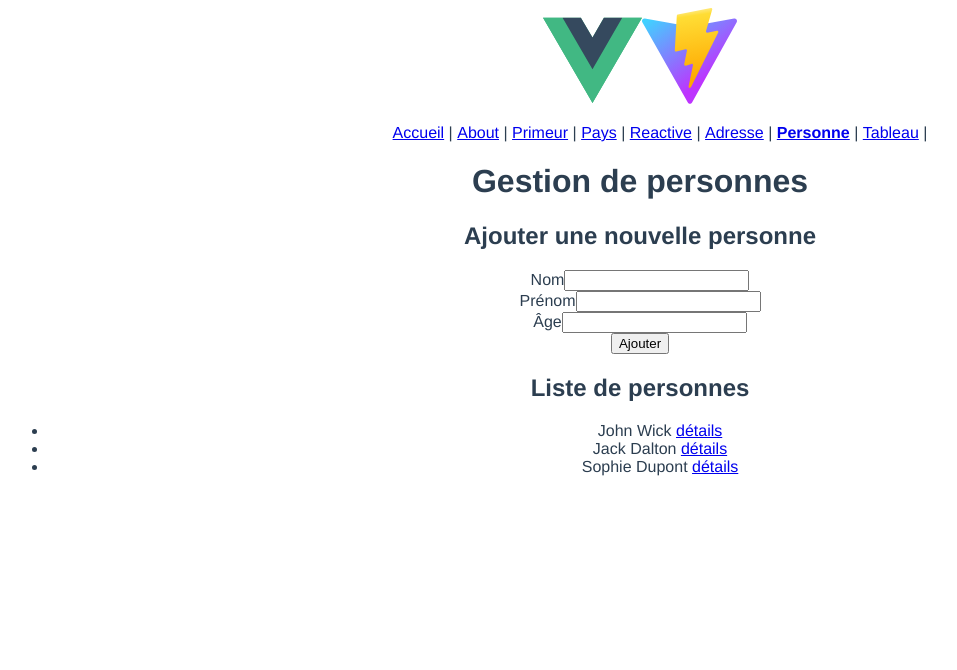
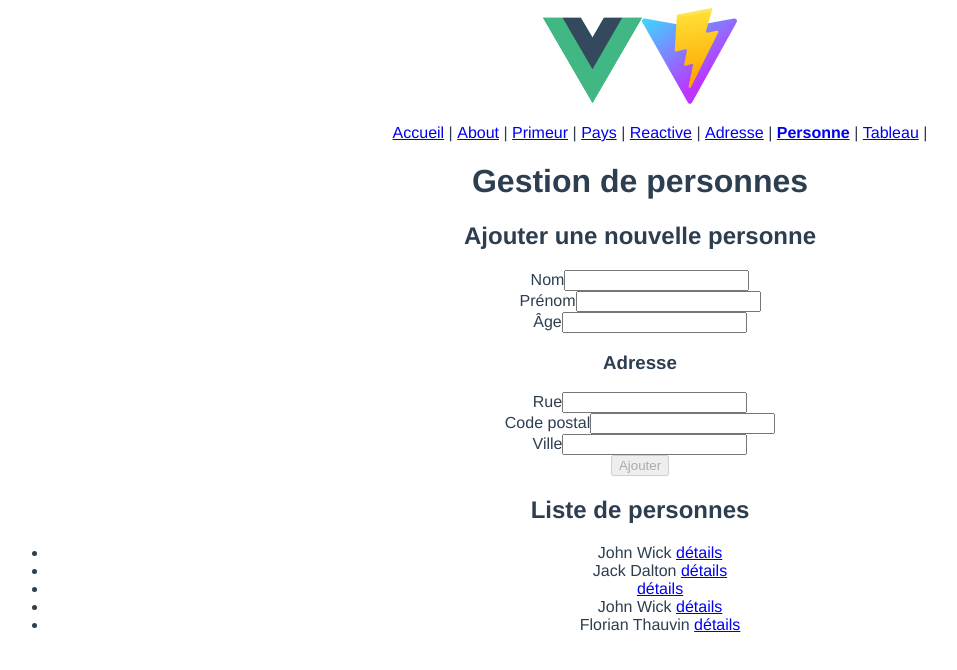
Before and after one commit to Achreftun/vue-js-cda-a3, a Vue app: page /personne in a window 1280 px wide. Shown: the top 670 px of the page, without its empty margins (0-957 px from the left). Built offline with nearby package versions, Linux system fonts and the light colour scheme; data requests are answered from the project's data file.

Commit message:
adding axios and json-server

```diff
--- /dev/null
+++ b/db.json
@@ -0,0 +1,33 @@
+{
+  "personnes": [
+    {
+      "age": 45,
+      "nom": "Wick",
+      "prenom": "John",
+      "id": "1"
+    },
+    {
+      "age": 40,
+      "nom": "Dalton",
+      "prenom": "Jack",
+      "id": "2"
+    },
+    {
+      "id": "6806"
+    },
+    {
+      "id": "5180",
+      "nom": "Wick",
+      "prenom": "John",
+      "age": "45",
+      "adresse": {}
+    },
+    {
+      "id": "751d",
+      "nom": "Thauvin",
+      "prenom": "Florian",
+      "age": "33",
+      "adresse": {}
+    }
+  ]
+}
--- a/package.json
+++ b/package.json
@@ -9,6 +9,7 @@
     "preview": "vite preview"
   },
   "dependencies": {
+    "axios": "^1.6.8",
     "vee-validate": "^4.12.6",
     "vue": "^3.4.21",
     "vue-router": "^4.3.0",
--- a/src/components/PersonneAdd.vue
+++ b/src/components/PersonneAdd.vue
@@ -1,49 +1,80 @@
 <template>
   <h2>Ajouter une nouvelle personne</h2>
-  <Form @submit="ajouterPersonne">
+  <Form @submit="ajouterPersonne" :validation-schema="schema" v-slot="{meta, errors}" @invalid-submit="afficherErreur">
+    <ul>
+      <li v-for="(v, k) in errors">
+        {{ k }}: {{ v }}
+      </li>
+    </ul>
     <div>
       <label for="nom">Nom</label>
-      <Field id="nom" name="nom" :rules="validateNom" />
-      <ErrorMessage  name="nom" />
+      <Field id="nom" name="nom"/>
+      <ErrorMessage name="nom"/>
     </div>
     <div>
       <label for="prenom">Prénom</label>
-      <Field id="prenom" name="prenom"  :rules="validatePrenom" />
-      <ErrorMessage  name="prenom" />
+      <Field id="prenom" name="prenom"/>
+      <ErrorMessage name="prenom"/>
     </div>
     <div>
       <label for="age">Âge</label>
-      <Field id="age" name="age"  :rules="'minMax:18,120'" />
-      <ErrorMessage  name="age" />
+      <Field id="age" name="age"/>
+      <ErrorMessage name="age"/>
+    </div>
+    <h3>Adresse</h3>
+    <div>
+      <label for="rue">Rue</label>
+      <Field id="rue" name="adresse.rue"/>
     </div>
     <div>
-      <button>Ajouter</button>
+      <label for="cp">Code postal</label>
+      <Field id="cp" name="adresse.cp"/>
+    </div>
+    <div>
+      <label for="ville">Ville</label>
+      <Field id="ville" name="adresse.ville"/>
+    </div>
+    <div>
+      <button :disabled="!meta.valid">Ajouter</button>
     </div>
   </Form>
 </template>
 <script>
 import {Field, Form, ErrorMessage} from "vee-validate";
-import * as yup from  'yup'
+import * as yup from 'yup'
+import axios from "axios";
+
 export default {
   components: {
     Field, Form, ErrorMessage
   },
   data() {
+    const validateString = () => yup
+        .string()
+        .required()
+        .matches(/^[A-Z]{1}.*/, (params) => `'${params.value}' ne commence pas par une majuscule`)
     return {
-      validateNom: yup
-          .string()
-          .required()
-          .matches(/^[A-Z]{1}.*/, 'Ce champ doit commencer par une majuscule'),
-      validateAge: yup.number().required().min(1).max(150),
-      validatePrenom: yup.string().required().matches(/^[A-Z]{1}.*/)
+      schema: yup.object({
+        nom: validateString(),
+        age: yup
+            .number().required().min(1).max(150),
+        prenom: validateString()
+      })
+
     }
   },
   methods: {
     ajouterPersonne(values, actions) {
-      console.log(values);
+      axios
+          .post(`http://localhost:5555/personnes`, values)
+          .then(res => this.$emit('sendData', res.data))
       actions.resetForm()
+    },
+    afficherErreur({errors}) {
+      console.log(errors)
     }
-  }
+  },
+  emits: ['sendData']
 }
 </script>
 <style scoped></style>
--- a/src/views/PersonneDetails.vue
+++ b/src/views/PersonneDetails.vue
@@ -5,24 +5,24 @@
         <li>Prénom : {{ personne.prenom }}</li>
         <li>Âge : {{ personne.age }}</li>
     </ul>
+  <button @click="$router.push('/personne')">
+    Retour
+  </button>
+
 </template>
 <script>
+import axios from "axios";
 export default {
-
     data() {
         return {
-            personnes: [
-                { id: 1, nom: 'Wick', prenom: 'John', age: 45 },
-                { id: 2, nom: 'Dalton', prenom: 'Jack', age: 40 },
-                { id: 3, nom: 'Dupont', prenom: 'Sophie', age: 30 }
-            ]
+          personne : {}
         }
     },
     props: ['id'],
-    computed: {
-        personne() {
-            return this.personnes.find(elt => elt.id == this.$route.params.id)
-        }
+    created() {
+       axios
+           .get(`http://localhost:5555/personnes/${this.id}`)
+           .then(res => this.personne = res.data)
     }
 }
 </script>
--- a/src/views/PersonneView.vue
+++ b/src/views/PersonneView.vue
@@ -1,6 +1,6 @@
 <template>
   <h1>Gestion de personnes</h1>
-    <PersonneAdd/>
+  <PersonneAdd @send-data="ajouterPersonne"/>
   <h2>Liste de personnes </h2>
   <ul>
     <li v-for='elt in personnes'>
@@ -13,6 +13,7 @@
 </template>
 <script>
 import PersonneAdd from '../components/PersonneAdd.vue';
+import axios from "axios";
 
 export default {
   components: {
@@ -21,12 +22,27 @@ export default {
   data() {
     return {
       personnes: [
-                { id: 1, nom: 'Wick', prenom: 'John', age: 45 },
-                { id: 2, nom: 'Dalton', prenom: 'Jack', age: 40 },
-                { id: 3, nom: 'Dupont', prenom: 'Sophie', age: 30 }
+        // { id: 1, nom: 'Wick', prenom: 'John', age: 45 },
+        // { id: 2, nom: 'Dalton', prenom: 'Jack', age: 40 },
+        // { id: 3, nom: 'Dupont', prenom: 'Sophie', age: 30 }
       ]
     }
   },
+  methods: {
+    ajouterPersonne(data) {
+      this.personnes.push(data);
+    }
+  },
+  created() {
+    // axios({
+    //   method: 'get',
+    //   url:`http://localhost:5555/personnes`
+    // })
+    //     .then(res => this.personnes = res.data)
+    axios
+        .get(`http://localhost:5555/personnes`)
+        .then(res => this.personnes = res.data)
+  }
 
 }
 </script>
```
Also changed, not shown: 1 other file (tests, documents, lock files or other folders). Lines whose indentation alone changed are shown as unchanged.
